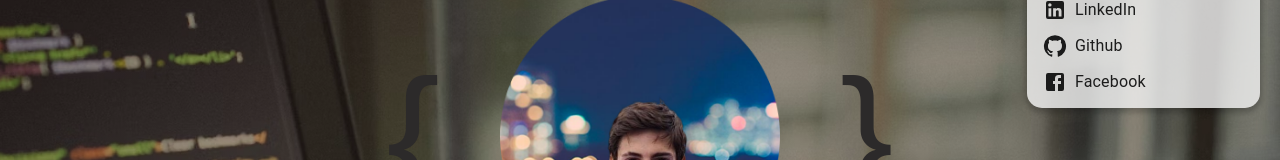
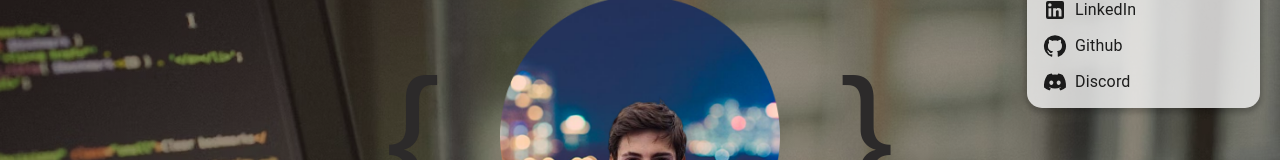
Before and after one commit to RedBoardDev/portfolio, a React (Create React App) app: page / in a window 1280 px wide. Both pictures are taken after a click on the button "ME JOINDRE". Shown: the part 159-319 px from the top of the page. Built offline with nearby package versions, Linux system fonts and the light colour scheme.

Commit message:
(+) add discord social network

```diff
--- a/package.json
+++ b/package.json
@@ -11,6 +11,7 @@
     "jest-axe": "^8.0.0",
     "react": "^18.2.0",
     "react-dom": "^18.2.0",
+    "react-icons": "^4.10.1",
     "react-router-dom": "^6.14.2",
     "react-scripts": "5.0.1",
     "web-vitals": "^2.1.4"
--- a/src/components/FloatingActionButton.js
+++ b/src/components/FloatingActionButton.js
@@ -5,20 +5,19 @@ import MenuOpenIcon from '@mui/icons-material/MenuOpen';
 import MenuIcon from '@mui/icons-material/Menu';
 import LinkedInIcon from '@mui/icons-material/LinkedIn';
 import GithubIcon from '@mui/icons-material/GitHub';
-import FacebookIcon from '@mui/icons-material/Facebook';
+import { FaDiscord } from 'react-icons/fa';
 import PhoneIcon from '@mui/icons-material/Phone';
 import MailIcon from '@mui/icons-material/Mail';
 import Menu from '@mui/material/Menu';
 import MenuItem from '@mui/material/MenuItem';
 import './FloatingActionButton.css';
 
-
 const actions = [
   { name: 'thomas.ott@epitech.eu', icon: <MailIcon />, href: 'mailto:thomas.ott@epitech.eu', isCopy: true },
   { name: '+33 7 68 91 81 94', icon: <PhoneIcon />, href: 'tel:+33 7 68 91 81 94', isCopy: true },
   { name: 'LinkedIn', icon: <LinkedInIcon />, href: 'https://www.linkedin.com/in/thomas--ott/' },
   { name: 'Github', icon: <GithubIcon />, href: 'https://github.com/RedBoardDev' },
-  { name: 'Facebook', icon: <FacebookIcon />, href: 'https://facebook.com' },
+  { name: 'Discord', icon: <FaDiscord size="1.5em" />, href: 'https://discord.com/users/419926802366988292' },
 ];
 
 const FloatingActionButton = () => {
```
Also changed, not shown: 1 other file (tests, documents, lock files or other folders).
